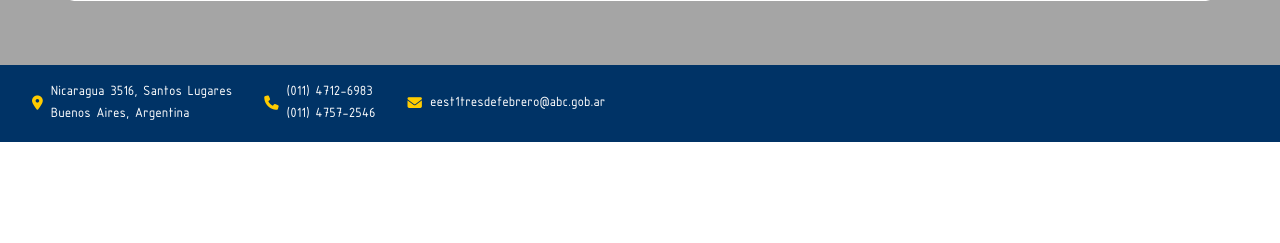
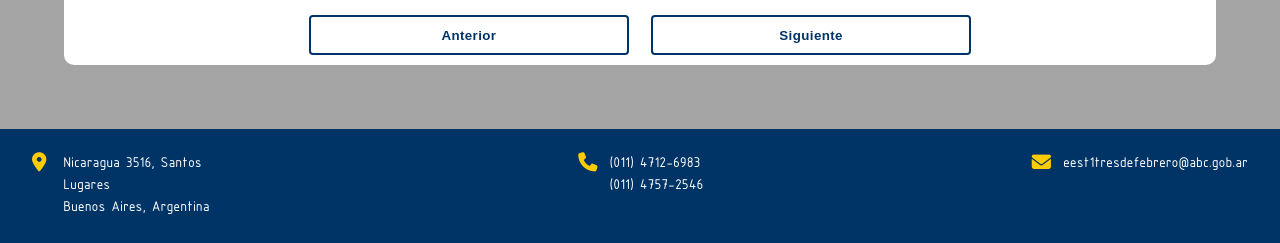
Before and after one commit to ValenWebDev/proyecto-web-escuela, a PHP site: page / in a window 1280 px wide. Shown: the part 1247-1490 px from the top of the page. Before the commit the page ends 1389 px from the top, so only its background shows below. Run offline with PHP 8.4, Linux system fonts and the light colour scheme; some libraries are stand-ins or nearby versions.

Commit message:
Arreglando errores

```diff
--- a/includes/header.php
+++ b/includes/header.php
@@ -9,14 +9,14 @@
     <title>EEST N.º 1 – <?= $pageTitle ?? 'Inicio'; ?></title>
 
     <link rel="stylesheet" href="/src/styles/styles.css">
-    <link rel="icon" href="/src/assets/img/logo.png" type="image/png">
+    <link rel="icon" href="/src/assets/img/logo.webp" type="image/webp">
     <script src="https://kit.fontawesome.com/d0c30b1127.js" crossorigin="anonymous"></script>
 </head>
 
 <body class="<?= $pageSlug ?? 'page--home'; ?>">
 <header class="header">
     <div class="header__brand">
-        <img class="header__logo" src="/src/assets/img/logo.png" alt="Logo EEST N.º 1">
+        <img class="header__logo" src="/src/assets/img/logo.webp" alt="Logo EEST N.º 1">
         <span class="header__title">EESTN1</span>
     </div>
 
@@ -43,7 +43,7 @@
 
             <!-- Instagram -->
             <li class="nav__item">
-                <a href="https://www.instagram.com/eestn1.tf/" target="_blank" aria-label="Instagram oficial">
+                <a href="https://www.instagram.com/tecnica1.3f/" target="_blank" aria-label="Instagram oficial">
                     <i class="fa-brands fa-instagram"></i> <span class="sr-only">Instagram</span>
                 </a>
             </li>
--- a/public/historia.php
+++ b/public/historia.php
@@ -43,7 +43,7 @@
         ¿Te gustaría conocer más acerca de la educación técnica?
         </h2>
         <div class="video-frame">
-        <video controls>
+        <video controls loading="lazy">
             <source src="/src/assets/videos/Presentacion.mp4" type="video/mp4">
             Tu navegador no soporta la etiqueta de video.
         </video>
--- a/src/scripts/app.js
+++ b/src/scripts/app.js
@@ -61,6 +61,25 @@ slides.forEach(slide => {
 
 if (slides.length) startAuto();
 
+/* ===== Scroll reveal para .reveal ===== */
+(() => {
+    const els = document.querySelectorAll('.reveal');
+    if (!els.length || window.matchMedia('(prefers-reduced-motion: reduce)').matches) return;
+
+    const opt = { threshold: .15 };              // 15 % visible
+    const io  = new IntersectionObserver((entries) => {
+        entries.forEach(ent => {
+        if (ent.isIntersecting){
+            ent.target.classList.add('is-visible');
+            io.unobserve(ent.target);              // revela una sola vez
+        }
+        });
+    }, opt);
+
+    els.forEach(el => io.observe(el));
+})();
+
+
 /* =========================================================
     Fin de app.js
    ========================================================= */
--- a/src/styles/styles.css
+++ b/src/styles/styles.css
@@ -531,21 +597,38 @@ h2.especialidad__subtitle {
 
 
 /* =========================================
-    FOOTER
+FOOTER  (mobile-first)
    ========================================= */
 .footer{
-    background:var(--color-primary);
+    background: var(--color-primary);
     color:#fff;
-    padding:var(--gap) calc(var(--gap)*2);
+    padding: calc(var(--gap) * 1.5) calc(var(--gap) * 2);
     display:flex;
-    flex-direction:column;        /* mobile */
-    gap:var(--gap) 2rem;
-    font-size:.9rem;
+    flex-direction:column;      /* ① stack en mobile */
+    gap:1.25rem;
+    font-size:.95rem;           /* un pelín mayor */
+    line-height:1.45;
 }
-.footer__info{display:flex;align-items:center;gap:.5rem}
-.footer i{color:var(--color-accent)}
 
-/* ≥480 px  */
-@media (min-width:480px){
-    .footer{flex-direction:row;flex-wrap:wrap}
+.footer__info{
+    display:flex;
+    align-items:flex-start;     /* ② alinea top → mejor multi-línea */
+    gap:.75rem;
+    max-width:20rem;            /* evita líneas larguísimas en desktop */
 }
+
+.footer__info i{
+    color: var(--color-accent);
+    font-size:1.2rem;           /* ③ iconos más legibles */
+    flex:0 0 1.2rem;            /* reserva ancho fijo para que el texto alinee */
+}
+
+/* ≥ 600 px – fila con wrap */
+@media (min-width:600px){
+    .footer{
+        flex-direction:row;
+        flex-wrap:wrap;
+        justify-content:space-between; /* reparte mejor */
+        gap:2rem 3.5rem;               /* +hueco entre columnas y filas */
+    }
+}
```
Also changed, not shown: other parts of src/styles/styles.css (+68 -2 lines), public/a.html (added), src/assets/img/CICLO-BASICO.png (deleted), src/assets/img/CICLO-BASICO.webp (added), src/assets/img/MAESTRO-2.png (deleted), src/assets/img/MAESTRO-2.webp (added), src/assets/img/PROGRAMACION3.png (deleted), src/assets/img/PROGRAMACION3.webp (added), src/assets/img/TECNICA-EN-INF.png (deleted), src/assets/img/TECNICA-EN-INF.webp (added), src/assets/img/banner.png (deleted), src/assets/img/banner.webp (added), src/assets/img/logo.png (deleted), src/assets/img/logo.webp (added), 2 more files.
